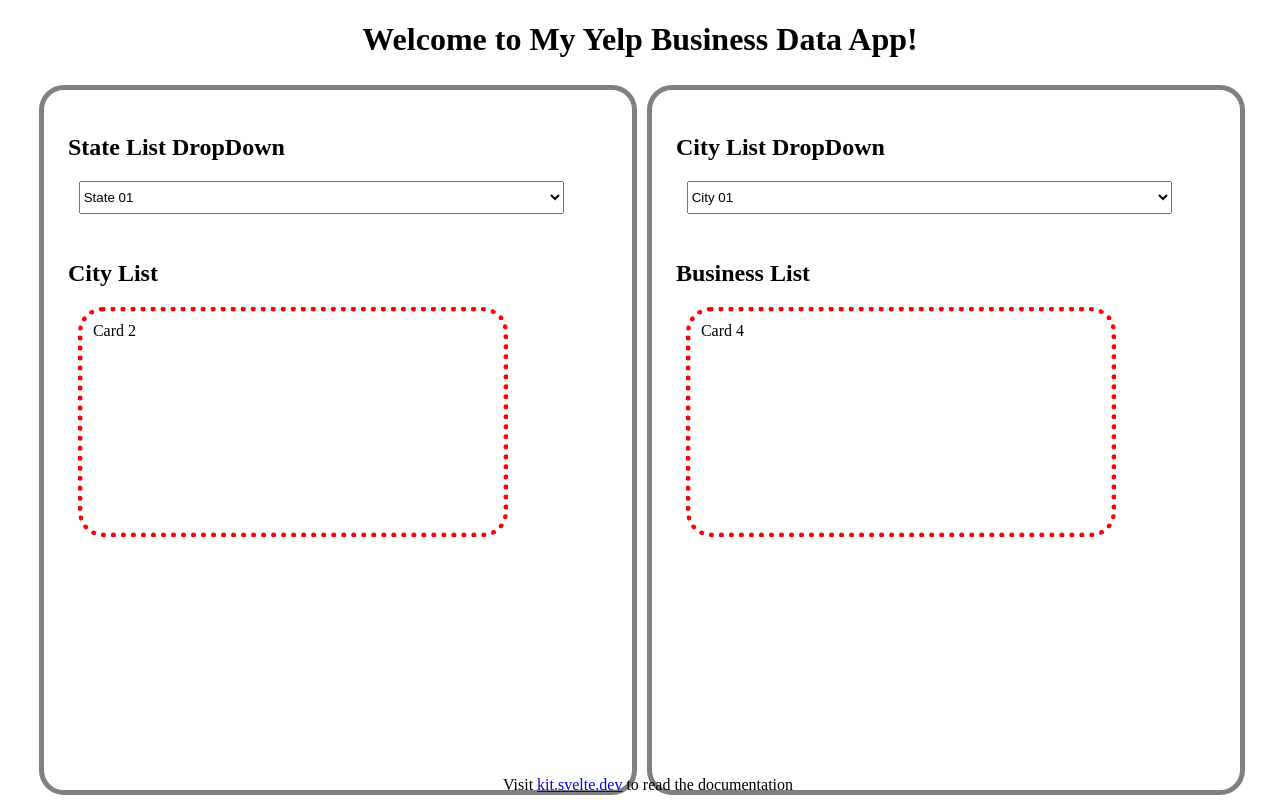
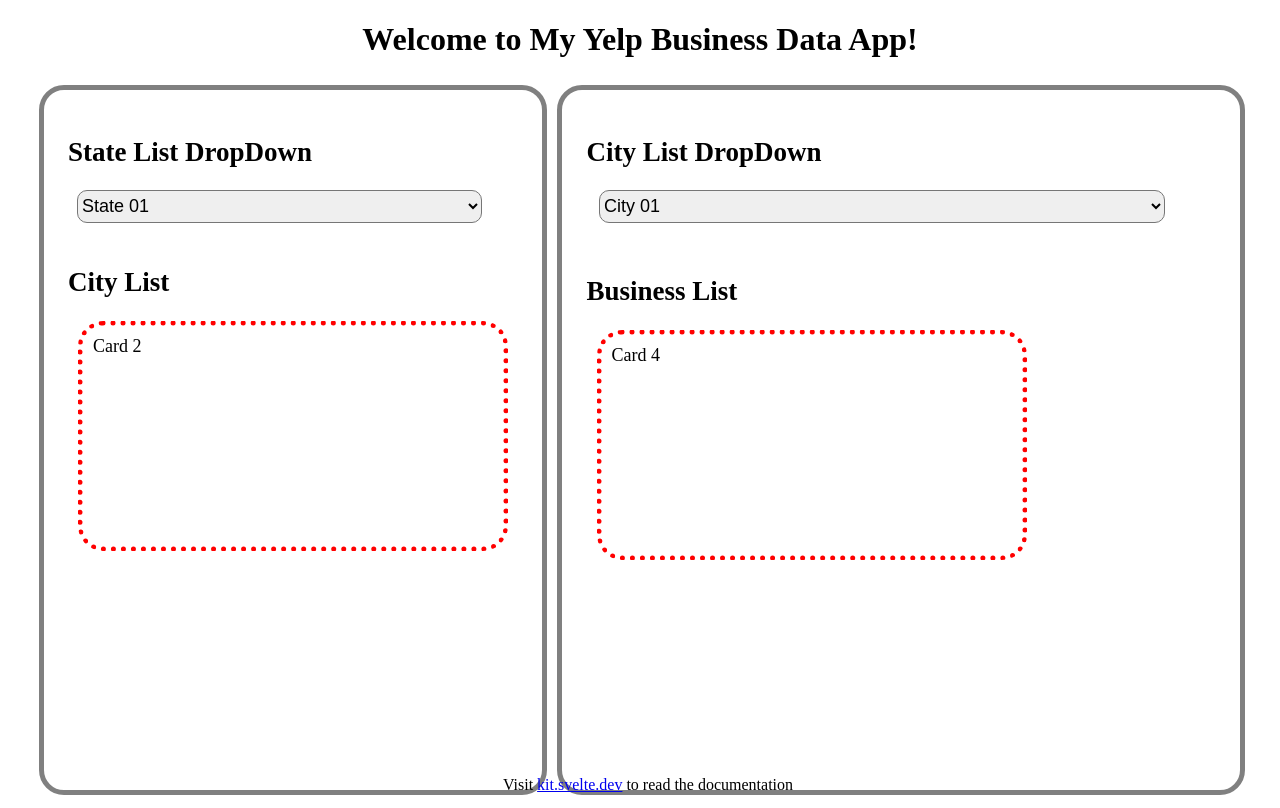
Before and after one commit to nkarl/test.app, a SvelteKit app: page / in a window 1280 px wide. Built offline with nearby package versions, Linux system fonts and the light colour scheme.

Commit message:
Updated the sketch of the app UI.

```diff
--- a/src/routes/components/app-ui.svelte
+++ b/src/routes/components/app-ui.svelte
@@ -9,7 +9,7 @@
 </div>
 <div class="app-container">
 	<!-- Welcome Message -->
-	<div class="panel">
+	<div class="panel" id="left-panel">
 		<h2>State List DropDown</h2>
 		<select id="data-option-list" name="">
 			<option id="item01" value="">State 01</option>
@@ -44,6 +44,7 @@
 		display: flex;
 		margin-left: 2vw;
 		margin-right: 2vw;
+		font-size: 18px;
 	}
 
 	.panel {
@@ -73,4 +74,18 @@
 		height: 5%;
 		font-size: 1rm;
 	}
+
+	#left-panel {
+		width: unset;
+		width: 40%;
+	}
+
+	right-panel {
+		width: unset;
+	}
+
+	select {
+		border-radius: 10px;
+		font-size: 1em;
+	}
 </style>
```
